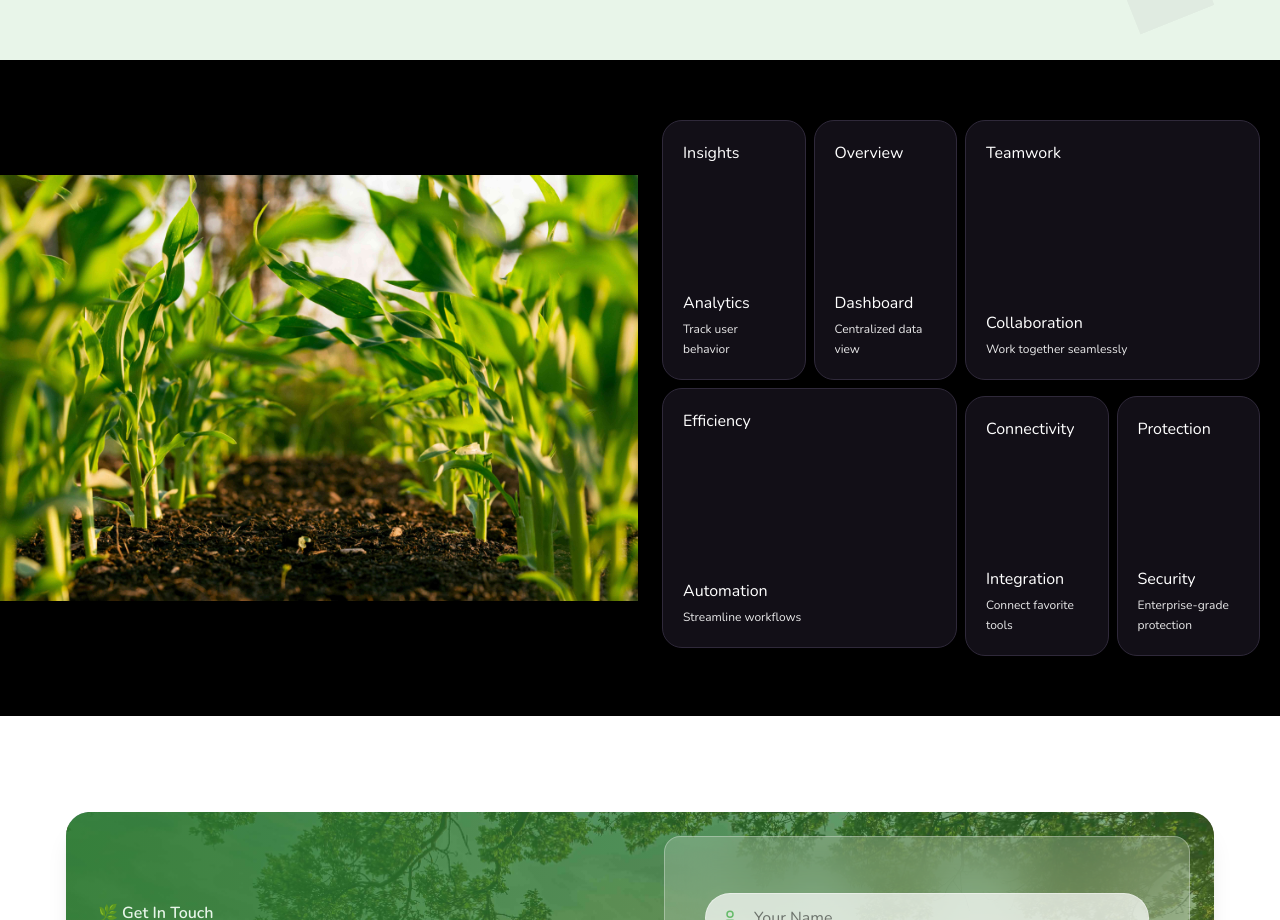
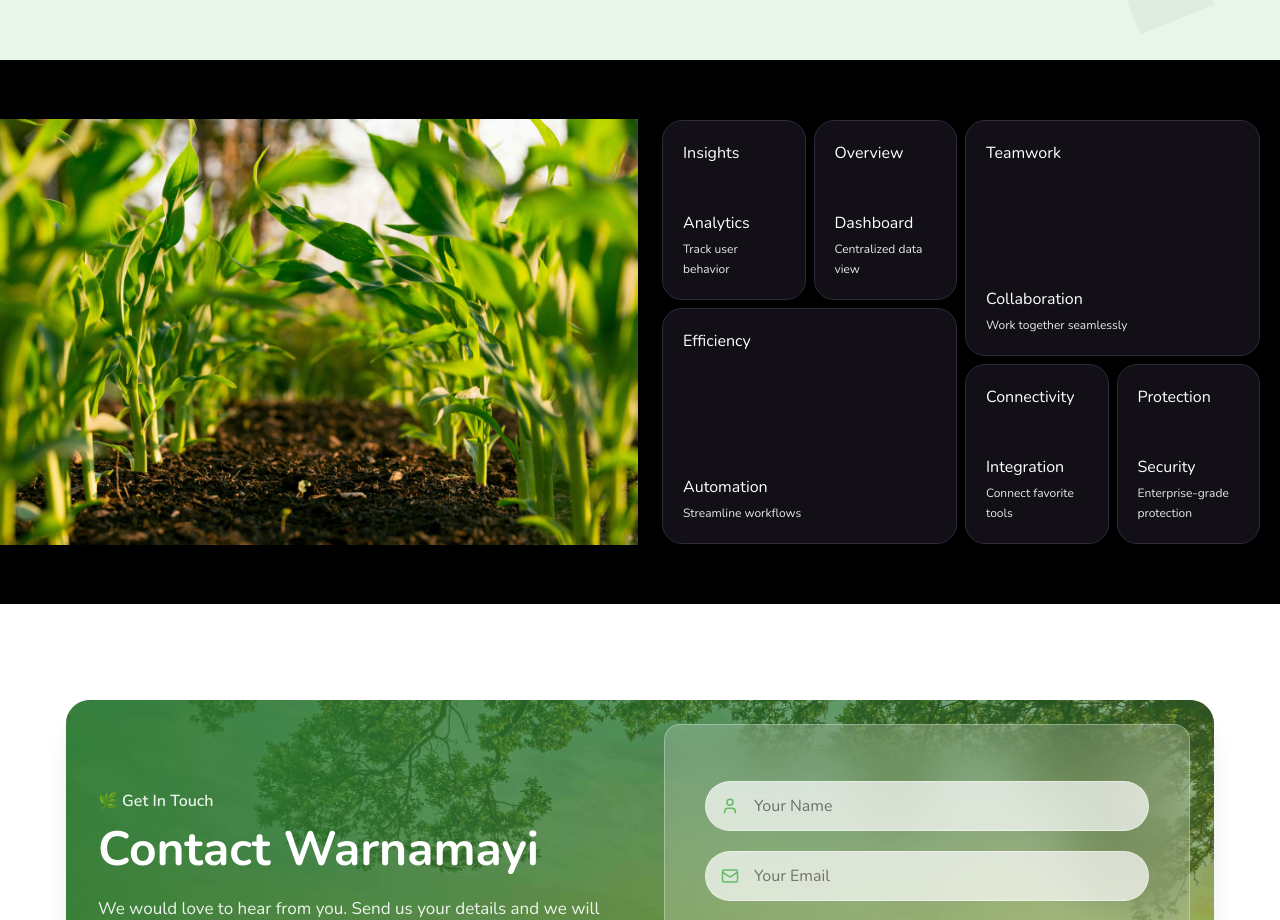
Before and after one commit to Aquaflo-R/Warnamayii, a React (Vite) app: page /#/ in a window 1280 px wide. Shown: the part 2220-3140 px from the top of the page. Built offline with nearby package versions, Linux system fonts and the light colour scheme; grey boxes are pictures that could not be loaded.

Commit message:
new section

```diff
--- a/src/components/MagicBento.jsx
+++ b/src/components/MagicBento.jsx
@@ -633,7 +633,7 @@
       <BentoCardGrid gridRef={gridRef}>
         <div className="card-responsive grid gap-2">
           {cardData.map((card, index) => {
-            const baseClassName = `card flex flex-col justify-between relative aspect-[5/4] min-h-[260px] w-full max-w-full
+            const baseClassName = `card flex flex-col justify-between relative aspect-[5/4] min-h-[180px] w-full max-w-full
                 p-5 rounded-[20px] border border-solid font-light overflow-hidden transition-colors duration-300 ease-in-out
                      hover:-translate-y-0.5 hover:shadow-[0_8px_25px_rgba(0,0,0,0.15)] ${
               enableBorderGlow ? 'card--border-glow' : ''
```
